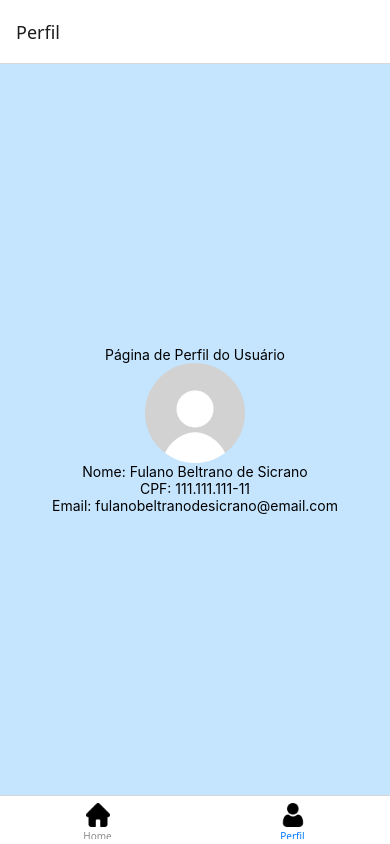
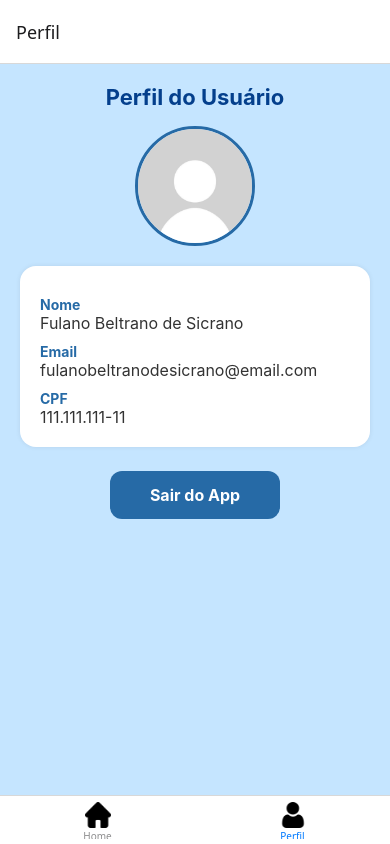
Before and after one commit to EduHoff/NeoCharge, a React Native app: screen /Perfil in a window 390 px wide. Built offline with nearby package versions, Linux system fonts and the light colour scheme.

Commit message:
melhora geral do visual do app, transferencia das funções de calculo de recarga para a classe Veiculo.tsx, criação de Enum para categorias de veículos

```diff
--- a/UserContext.tsx
+++ b/UserContext.tsx
@@ -1,6 +1,7 @@
 import React, { createContext, useState, ReactNode, useEffect } from "react";
 import { Usuario } from "./entities/Usuario";
 import { Veiculo } from "./entities/Veiculo";
+import { CategoriaVeiculo } from "./entities/CategoriasVeiculo";
 
 type UserContextType = {
   user: Usuario | null;
@@ -20,24 +21,27 @@ export function UserProvider({ children }: ProviderProps) {
   const [user, setUser] = useState<Usuario | null>(null);
 
   useEffect(() => {
-    const tamplateUser = new Usuario(
+    const templateUser = new Usuario(
       "Fulano Beltrano de Sicrano",
       "fulanobeltranodesicrano@email.com",
       "111.111.111-11",
       require("./assets/default_profile.png")
+
     );
-    setUser(tamplateUser);
+    setUser(templateUser);
 
-    const carro = new Veiculo("Tesla", "Model 3", 2023, "ABC-1234", "Preto", "Carro", 75, 40);
-    const moto = new Veiculo("Voltz", "EV1", 2022, "XYZ-5678", "Vermelha", "Moto", 5, 3);
+    const carro = new Veiculo("Tesla", "Model 3", 2023, "ABC-1234", "Preto", CategoriaVeiculo.Carro, 75, 40);
+    const moto = new Veiculo("Voltz", "EV1", 2022, "XYZ-5678", "Vermelha", CategoriaVeiculo.Moto, 5, 3);
+    const caminhao = new Veiculo("Volvo", "FH Elétrico", 2024, "TRK-9090", "Branco", CategoriaVeiculo.Caminhao, 300, 120);
+    const bicicleta = new Veiculo("Caloi", "E-Vibe Easy Rider", 2021, "BIC-0001", "Azul", CategoriaVeiculo.Bicicleta, 0.5, 0.2);
+    const patinete = new Veiculo("Xiaomi", "Mi Electric Scooter", 2022, "PAT-1010", "Cinza", CategoriaVeiculo.Patinete, 0.4, 0.1);
 
-    tamplateUser.adicionarVeiculo(carro);
-    tamplateUser.adicionarVeiculo(moto);
-
-
+    templateUser.adicionarVeiculo(carro);
+    templateUser.adicionarVeiculo(moto);
+    templateUser.adicionarVeiculo(caminhao);
+    templateUser.adicionarVeiculo(bicicleta);
+    templateUser.adicionarVeiculo(patinete);
   }, []);
-
-
 
   return (
     <UserContext.Provider value={{ user, setUser }}>
--- /dev/null
+++ b/entities/CategoriasVeiculo.ts
@@ -0,0 +1,7 @@
+export enum CategoriaVeiculo {
+  Carro = "Carro",
+  Moto = "Moto",
+  Caminhao = "Caminhão",
+  Bicicleta = "Bicicleta",
+  Patinete = "Patinete",
+}
--- a/screens/PerfilScreen.tsx
+++ b/screens/PerfilScreen.tsx
@@ -1,6 +1,5 @@
-import { View, Text, Image } from "react-native";
-
-import { useContext } from "react";
+import React, { useContext } from "react";
+import { View, Text, Image, TouchableOpacity, BackHandler } from "react-native";
 import { UserContext } from "../UserContext";
 import { stylesPerfilScreen } from "../styles/styles";
 
@@ -15,15 +14,30 @@ export function PerfilScreen() {
     );
   }
 
+  const handleExit = () => {
+    BackHandler.exitApp();
+  };
+
   return (
     <View style={stylesPerfilScreen.container}>
-      <Text>Página de Perfil do Usuário</Text>
+      <Text style={stylesPerfilScreen.title}>Perfil do Usuário</Text>
 
       <Image source={user.fotoPerfil} style={stylesPerfilScreen.fotoPerfil} />
-      <Text>Nome: {user.nome}</Text>
-      <Text>CPF: {user.cpf}</Text>
-      <Text>Email: {user.email}</Text>
 
+      <View style={stylesPerfilScreen.infoCard}>
+        <Text style={stylesPerfilScreen.label}>Nome</Text>
+        <Text style={stylesPerfilScreen.info}>{user.nome}</Text>
+
+        <Text style={stylesPerfilScreen.label}>Email</Text>
+        <Text style={stylesPerfilScreen.info}>{user.email}</Text>
+
+        <Text style={stylesPerfilScreen.label}>CPF</Text>
+        <Text style={stylesPerfilScreen.info}>{user.cpf}</Text>
+      </View>
+
+      <TouchableOpacity style={stylesPerfilScreen.exitButton} onPress={handleExit}>
+        <Text style={stylesPerfilScreen.exitText}>Sair do App</Text>
+      </TouchableOpacity>
     </View>
   );
 }
--- a/screens/VehicleDetailsScreen.tsx
+++ b/screens/VehicleDetailsScreen.tsx
@@ -1,53 +1,34 @@
 import React, { useState } from "react";
-import { View,Text, TouchableOpacity, Modal, StyleSheet, Alert } from "react-native";
+import { View, Text, TouchableOpacity, Modal, Alert } from "react-native";
 import { Veiculo } from "../entities/Veiculo";
+import { stylesVehicleDetailsScreen } from "../styles/styles";
 
 export function VehicleDetailsScreen({ route, navigation }: any) {
   const { veiculo }: { veiculo: Veiculo } = route.params;
   const [showModal, setShowModal] = useState(false);
 
   const handleRecharge = (tipo: "curta" | "media" | "completa") => {
-    const taxa = 2.5; // R$ por kWh
-    const porcentagens = { curta: 25, media: 50, completa: 100 };
-    const porcentagemDesejada = porcentagens[tipo];
-
-    const cargaDesejada = (porcentagemDesejada / 100) * veiculo.capacidadeTotal;
-    const cargaAtual = veiculo.cargaAtual;
-
-    if (cargaAtual >= veiculo.capacidadeTotal) {
+    if (veiculo.cargaAtual >= veiculo.capacidadeTotal) {
       Alert.alert("Bateria completa", "O veículo já está totalmente carregado.");
       return;
     }
 
-    // quanto ainda cabe
-    const faltando = veiculo.capacidadeTotal - cargaAtual;
-    const cargaNecessaria = Math.min(faltando, cargaDesejada);
-    const custo = cargaNecessaria * taxa;
+    const energia = veiculo.calcularEnergiaNecessaria(tipo);
+    const custo = veiculo.calcularCusto(tipo);
 
     Alert.alert(
       "Confirmar recarga",
       `Tipo: ${tipo.charAt(0).toUpperCase() + tipo.slice(1)}\n` +
-        `Energia: ${cargaNecessaria.toFixed(1)} kWh\n` +
+        `Energia: ${energia.toFixed(1)} kWh\n` +
         `Valor: R$ ${custo.toFixed(2)}`,
       [
-        {
-          text: "Cancelar",
-          style: "cancel",
-        },
+        { text: "Cancelar", style: "cancel" },
         {
           text: "Confirmar",
           onPress: () => {
-            veiculo.cargaAtual = Math.min(
-              veiculo.cargaAtual + cargaNecessaria,
-              veiculo.capacidadeTotal
-            );
+            const novaPorcentagem = veiculo.recarregar(tipo);
             setShowModal(false);
-            Alert.alert(
-              "Sucesso",
-              `Recarga concluída!\nBateria: ${veiculo.porcentagemCarga.toFixed(
-                1
-              )}%`
-            );
+            Alert.alert("Sucesso", `Recarga concluída!\nBateria: ${novaPorcentagem.toFixed(1)}%`);
           },
         },
       ]
@@ -55,64 +36,68 @@ export function VehicleDetailsScreen({ route, navigation }: any) {
   };
 
   return (
-    <View style={styles.container}>
-      <Text style={styles.title}>
+    <View style={stylesVehicleDetailsScreen.container}>
+      <View style={stylesVehicleDetailsScreen.card}>
+        <Text style={stylesVehicleDetailsScreen.title}>
           {veiculo.marca} {veiculo.modelo}
         </Text>
 
-      <Text style={styles.info}>Placa: {veiculo.placa}</Text>
-      <Text style={styles.info}>Cor: {veiculo.cor}</Text>
-      <Text style={styles.info}>Categoria: {veiculo.categoria}</Text>
-      <Text style={styles.info}>
+        <Text style={stylesVehicleDetailsScreen.info}>Placa: {veiculo.placa}</Text>
+        <Text style={stylesVehicleDetailsScreen.info}>Cor: {veiculo.cor}</Text>
+        <Text style={stylesVehicleDetailsScreen.info}>
+          Categoria: {veiculo.categoria}
+        </Text>
+        <Text style={stylesVehicleDetailsScreen.info}>
           Carga Atual: {veiculo.cargaAtual} / {veiculo.capacidadeTotal} kWh
         </Text>
-      <Text style={styles.battery}>
+        <Text style={stylesVehicleDetailsScreen.battery}>
           Bateria: {veiculo.porcentagemCarga.toFixed(1)}%
         </Text>
 
-      <TouchableOpacity style={styles.button} onPress={() => setShowModal(true)}>
-        <Text style={styles.buttonText}>Recarregar</Text>
+        <TouchableOpacity
+          style={stylesVehicleDetailsScreen.button}
+          onPress={() => setShowModal(true)}
+        >
+          <Text style={stylesVehicleDetailsScreen.buttonText}>Recarregar</Text>
         </TouchableOpacity>
 
         <TouchableOpacity
-        style={[styles.button, { backgroundColor: "#6c757d", marginTop: 10 }]}
+          style={[
+            stylesVehicleDetailsScreen.button,
+            { backgroundColor: "#6c757d", marginTop: 12 },
+          ]}
           onPress={() => navigation.goBack()}
         >
-        <Text style={styles.buttonText}>Voltar</Text>
+          <Text style={stylesVehicleDetailsScreen.buttonText}>Voltar</Text>
         </TouchableOpacity>
+      </View>
 
-      {/* Modal de opções de recarga */}
+      {/* Modal de recarga */}
       <Modal transparent visible={showModal} animationType="slide">
-        <View style={styles.modalContainer}>
-          <View style={styles.modalBox}>
-            <Text style={styles.modalTitle}>Escolha o tipo de carga</Text>
+        <View style={stylesVehicleDetailsScreen.modalContainer}>
+          <View style={stylesVehicleDetailsScreen.modalBox}>
+            <Text style={stylesVehicleDetailsScreen.modalTitle}>
+              Escolha o tipo de carga
+            </Text>
+
+            {["curta", "media", "completa"].map((tipo) => (
+              <TouchableOpacity
+                key={tipo}
+                style={stylesVehicleDetailsScreen.optionButton}
+                onPress={() => handleRecharge(tipo as "curta" | "media" | "completa")}
+              >
+                <Text style={stylesVehicleDetailsScreen.optionText}>
+                  Carga {tipo.charAt(0).toUpperCase() + tipo.slice(1)} (
+                  {tipo === "curta" ? "25" : tipo === "media" ? "50" : "100"}%)
+                </Text>
+              </TouchableOpacity>
+            ))}
 
             <TouchableOpacity
-              style={styles.optionButton}
-              onPress={() => handleRecharge("curta")}
-            >
-              <Text style={styles.optionText}>Carga Curta (25%)</Text>
-            </TouchableOpacity>
-
-            <TouchableOpacity
-              style={styles.optionButton}
-              onPress={() => handleRecharge("media")}
-            >
-              <Text style={styles.optionText}>Carga Média (50%)</Text>
-            </TouchableOpacity>
-
-            <TouchableOpacity
-              style={styles.optionButton}
-              onPress={() => handleRecharge("completa")}
-            >
-              <Text style={styles.optionText}>Carga Completa (100%)</Text>
-            </TouchableOpacity>
-
-            <TouchableOpacity
-              style={[styles.optionButton, { backgroundColor: "#dc3545" }]}
+              style={[stylesVehicleDetailsScreen.optionButton, { backgroundColor: "#dc3545" }]}
               onPress={() => setShowModal(false)}
             >
-              <Text style={styles.optionText}>Cancelar</Text>
+              <Text style={stylesVehicleDetailsScreen.optionText}>Cancelar</Text>
             </TouchableOpacity>
           </View>
         </View>
@@ -120,66 +105,3 @@ export function VehicleDetailsScreen({ route, navigation }: any) {
     </View>
   );
 }
-
-const styles = StyleSheet.create({
-  container: {
-    flex: 1,
-    padding: 20,
-    backgroundColor: "#f2f2f2",
-  },
-  title: {
-    fontSize: 22,
-    fontWeight: "bold",
-    marginBottom: 16,
-  },
-  info: {
-    fontSize: 16,
-    marginBottom: 4,
-  },
-  battery: {
-    fontSize: 16,
-    fontWeight: "bold",
-    marginVertical: 10,
-  },
-  button: {
-    backgroundColor: "#007bff",
-    padding: 12,
-    borderRadius: 8,
-    alignItems: "center",
-    marginTop: 20,
-  },
-  buttonText: {
-    color: "#fff",
-    fontWeight: "bold",
-  },
-  modalContainer: {
-    flex: 1,
-    backgroundColor: "rgba(0,0,0,0.5)",
-    justifyContent: "center",
-    alignItems: "center",
-  },
-  modalBox: {
-    backgroundColor: "#fff",
-    borderRadius: 12,
-    padding: 20,
-    width: "80%",
-    elevation: 5,
-  },
-  modalTitle: {
-    fontSize: 18,
-    fontWeight: "bold",
-    textAlign: "center",
-    marginBottom: 20,
-  },
-  optionButton: {
-    backgroundColor: "#007bff",
-    padding: 12,
-    borderRadius: 8,
-    alignItems: "center",
-    marginBottom: 10,
-  },
-  optionText: {
-    color: "#fff",
-    fontWeight: "bold",
-  },
-});
--- a/styles/styles.ts
+++ b/styles/styles.ts
@@ -1,54 +1,198 @@
 import { StyleSheet } from "react-native";
 
-let cor1:string = "#c5e5ffff";
-let cor2:string = "#84A4BF";
-let cor3:string = "#266AA6";
-let cor4:string = "#043F8C";
+let cor1: string = "#C5E5FF"; // fundo suave
+let cor2: string = "#84A4BF"; // tons médios
+let cor3: string = "#266AA6"; // principal / botões
+let cor4: string = "#043F8C"; // contraste forte
 
 export const stylesApp = StyleSheet.create({
   tabIcon: {
-    width: 24,
-    height: 24,
-    }
+    width: 26,
+    height: 26,
+  },
 });
 
+// ---------- HOME SCREEN ----------
 export const stylesHomeScreen = StyleSheet.create({
   container: {
     flex: 1,
-    padding: 16,
-    backgroundColor: cor1
+    backgroundColor: cor1,
+    padding: 20,
+  },
+  header: {
+    marginBottom: 20,
   },
   title: {
-    fontSize: 20,
+    fontSize: 24,
     fontWeight: "bold",
-    marginBottom: 16
+    color: cor4,
+    marginBottom: 10,
+  },
+  subtitle: {
+    fontSize: 16,
+    color: cor3,
+    marginBottom: 16,
   },
   bntVehicleDetails: {
     backgroundColor: "#fff",
-    padding: 16,
-    borderRadius: 12,
+    padding: 18,
+    borderRadius: 14,
     marginBottom: 12,
     shadowColor: "#000",
-    shadowOpacity: 0.1,
-    shadowRadius: 4,
-    elevation: 2,
-    },
+    shadowOpacity: 0.08,
+    shadowRadius: 6,
+    elevation: 3,
+    borderWidth: 1,
+    borderColor: "#e5e5e5",
+  },
   txtVehicleDetails: {
     fontSize: 16,
-    fontWeight: "bold"
-    }
+    fontWeight: "600",
+    color: cor4,
+  },
 });
 
+// ---------- PERFIL SCREEN ----------
 export const stylesPerfilScreen = StyleSheet.create({
   container: {
     flex: 1,
+    alignItems: "center",
+    padding: 20,
+    backgroundColor: cor1,
+  },
+  title: {
+    fontSize: 22,
+    fontWeight: "bold",
+    color: cor4,
+    marginBottom: 16,
+  },
+  fotoPerfil: {
+    width: 120,
+    height: 120,
+    borderRadius: 60,
+    borderWidth: 3,
+    borderColor: cor3,
+    marginBottom: 20,
+  },
+  infoCard: {
+    backgroundColor: "#fff",
+    width: "100%",
+    borderRadius: 16,
+    padding: 20,
+    shadowColor: "#000",
+    shadowOpacity: 0.08,
+    shadowRadius: 5,
+    elevation: 4,
+    marginBottom: 24,
+  },
+  label: {
+    fontSize: 14,
+    color: cor3,
+    fontWeight: "bold",
+    marginTop: 10,
+  },
+  info: {
+    fontSize: 16,
+    color: "#333",
+  },
+  exitButton: {
+    backgroundColor: cor3,
+    paddingVertical: 14,
+    paddingHorizontal: 40,
+    borderRadius: 12,
+    elevation: 3,
+  },
+  exitText: {
+    color: "#fff",
+    fontSize: 16,
+    fontWeight: "bold",
+  },
+});
+
+// ---------- VEHICLE DETAILS SCREEN ----------
+export const stylesVehicleDetailsScreen = StyleSheet.create({
+  container: {
+    flex: 1,
+    backgroundColor: cor1,
+    padding: 20,
+  },
+  card: {
+    backgroundColor: "#fff",
+    borderRadius: 16,
+    padding: 20,
+    shadowColor: "#000",
+    shadowOpacity: 0.08,
+    shadowRadius: 6,
+    elevation: 4,
+  },
+  title: {
+    fontSize: 22,
+    fontWeight: "bold",
+    color: cor4,
+    marginBottom: 12,
+  },
+  info: {
+    fontSize: 16,
+    color: "#333",
+    marginBottom: 4,
+  },
+  battery: {
+    fontSize: 16,
+    fontWeight: "600",
+    color: cor3,
+    marginTop: 8,
+  },
+  button: {
+    backgroundColor: cor3,
+    paddingVertical: 14,
+    borderRadius: 12,
+    alignItems: "center",
+    marginTop: 24,
+  },
+  buttonText: {
+    color: "#fff",
+    fontWeight: "bold",
+    fontSize: 16,
+  },
+  modalContainer: {
+    flex: 1,
+    backgroundColor: "rgba(0,0,0,0.5)",
     justifyContent: "center",
     alignItems: "center",
-    backgroundColor: cor1
   },
-  fotoPerfil: {
-    width: 100,
-    height: 100,
-    borderRadius: 50
+  modalBox: {
+    backgroundColor: "#fff",
+    borderRadius: 16,
+    padding: 20,
+    width: "80%",
+    elevation: 6,
+  },
+  modalTitle: {
+    fontSize: 18,
+    fontWeight: "bold",
+    textAlign: "center",
+    color: cor4,
+    marginBottom: 20,
+  },
+  optionButton: {
+    backgroundColor: cor3,
+    padding: 12,
+    borderRadius: 10,
+    alignItems: "center",
+    marginBottom: 10,
+  },
+  optionText: {
+    color: "#fff",
+    fontWeight: "600",
+  },
+  closeButton: {
+    backgroundColor: "#ccc",
+    padding: 12,
+    borderRadius: 10,
+    alignItems: "center",
+  },
+  closeText: {
+    fontWeight: "bold",
+    color: "#333",
   },
 });
```
Also changed, not shown: entities/Veiculo.ts (+37 -3 lines). Lines whose indentation alone changed are shown as unchanged.
